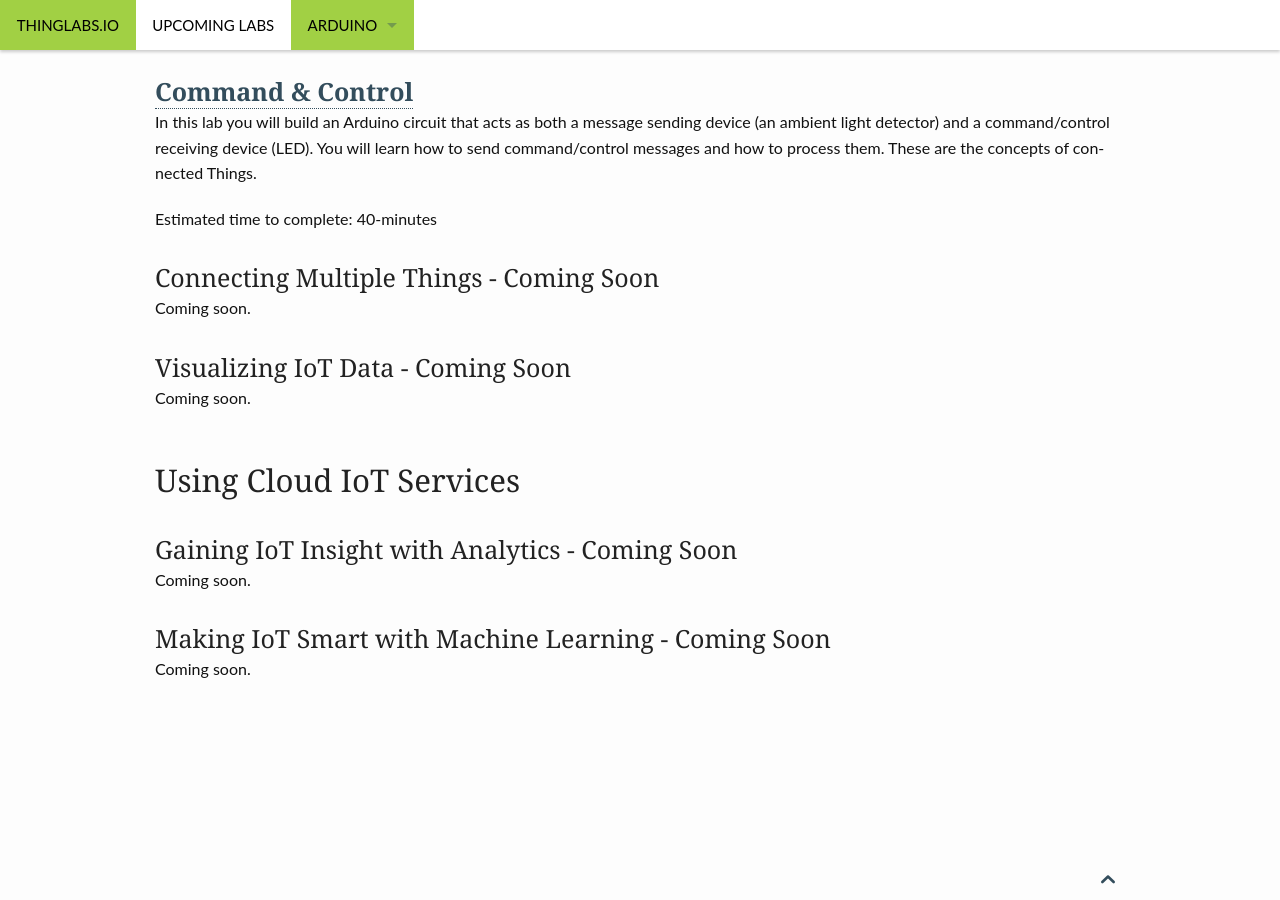
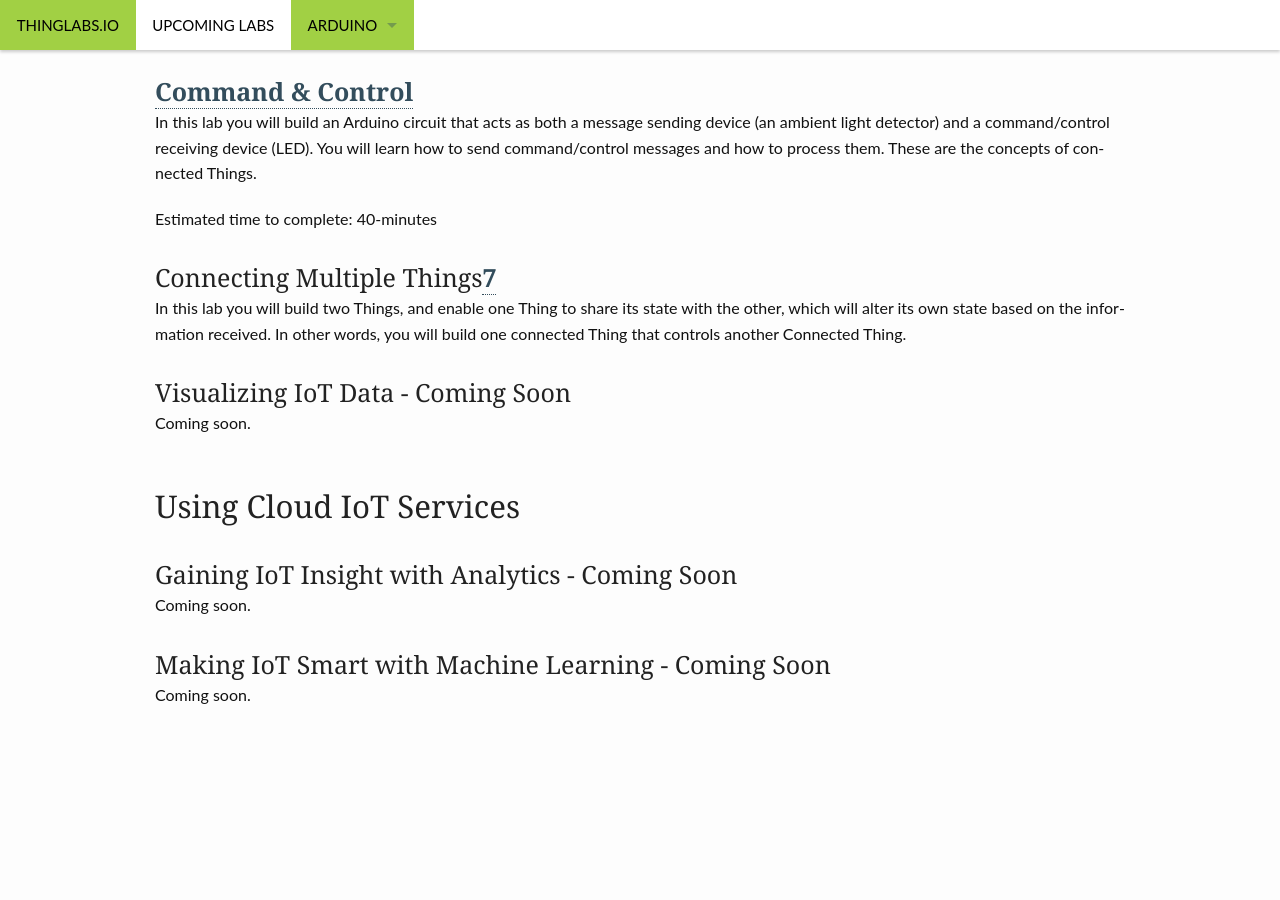
Before and after one commit to ThingLabsIo/ThingLabsIo.github.io, a Jekyll site: the page built from pages/labs.md, in a window 1280 px wide and 900 px high, scrolled down 1591 px. Built offline with Jekyll 4.4.1, drawn with Linux system fonts in a browser that asks for light colours; some of the changed text lies outside the part shown.

Commit message:
Fixed TOC

```diff
--- a/pages/labs.md
+++ b/pages/labs.md
@@ -52,8 +52,8 @@ In this lab you will build an Arduino circuit that acts as both a message sendin
 
 Estimated time to complete: 40-minutes
 
-### Connecting Multiple Things - Coming Soon
-Coming soon.
+### Connecting Multiple Things[7]
+In this lab you will build two Things, and enable one Thing to share its state with the other, which will alter its own state based on the information received. In other words, you will build one connected Thing that controls another Connected Thing.
 
 ### Visualizing IoT Data - Coming Soon
 Coming soon.
```
